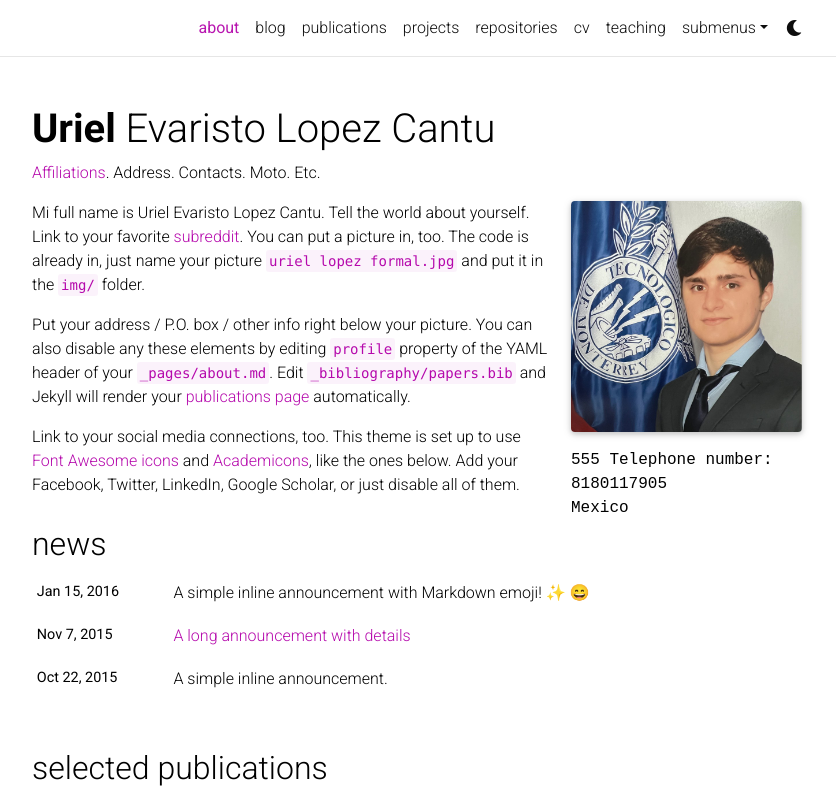
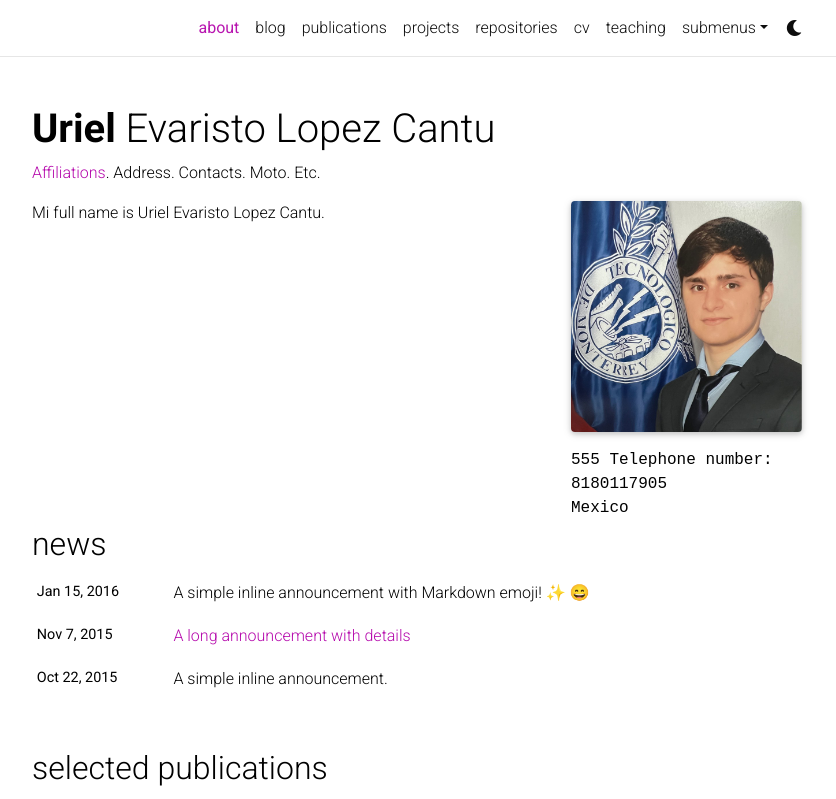
Before and after one commit to ulopezc/ulopezc.github.io, a Jekyll site: the page built from _pages/about.md, in a window 1280 px wide and 1089 px high, cut to the strip 0-799 px from the top of the window. Shown: the whole strip, without its empty margins (223-1059 px from the left). Built offline with Jekyll 4.4.1, drawn with Linux system fonts in a browser that asks for light colours; full-size pictures stand in for the smaller copies a plugin makes; emoji names are drawn with the system emoji font; comment, search, counter and statistics services are not loaded; a style sheet for code colours, icons or effects is not loaded.

Commit message:
Update about.md

```diff
--- a/_pages/about.md
+++ b/_pages/about.md
@@ -17,8 +17,4 @@ selected_papers: true # includes a list of papers marked as "selected={true}"
 social: true  # includes social icons at the bottom of the page
 ---
 
-Mi  full name is Uriel Evaristo Lopez Cantu. Tell the world about yourself. Link to your favorite [subreddit](http://reddit.com). You can put a picture in, too. The code is already in, just name your picture `uriel lopez formal.jpg` and put it in the `img/` folder.
-
-Put your address / P.O. box / other info right below your picture. You can also disable any these elements by editing `profile` property of the YAML header of your `_pages/about.md`. Edit `_bibliography/papers.bib` and Jekyll will render your [publications page](/al-folio/publications/) automatically.
-
-Link to your social media connections, too. This theme is set up to use [Font Awesome icons](http://fortawesome.github.io/Font-Awesome/) and [Academicons](https://jpswalsh.github.io/academicons/), like the ones below. Add your Facebook, Twitter, LinkedIn, Google Scholar, or just disable all of them.
+Mi  full name is Uriel Evaristo Lopez Cantu.
```
